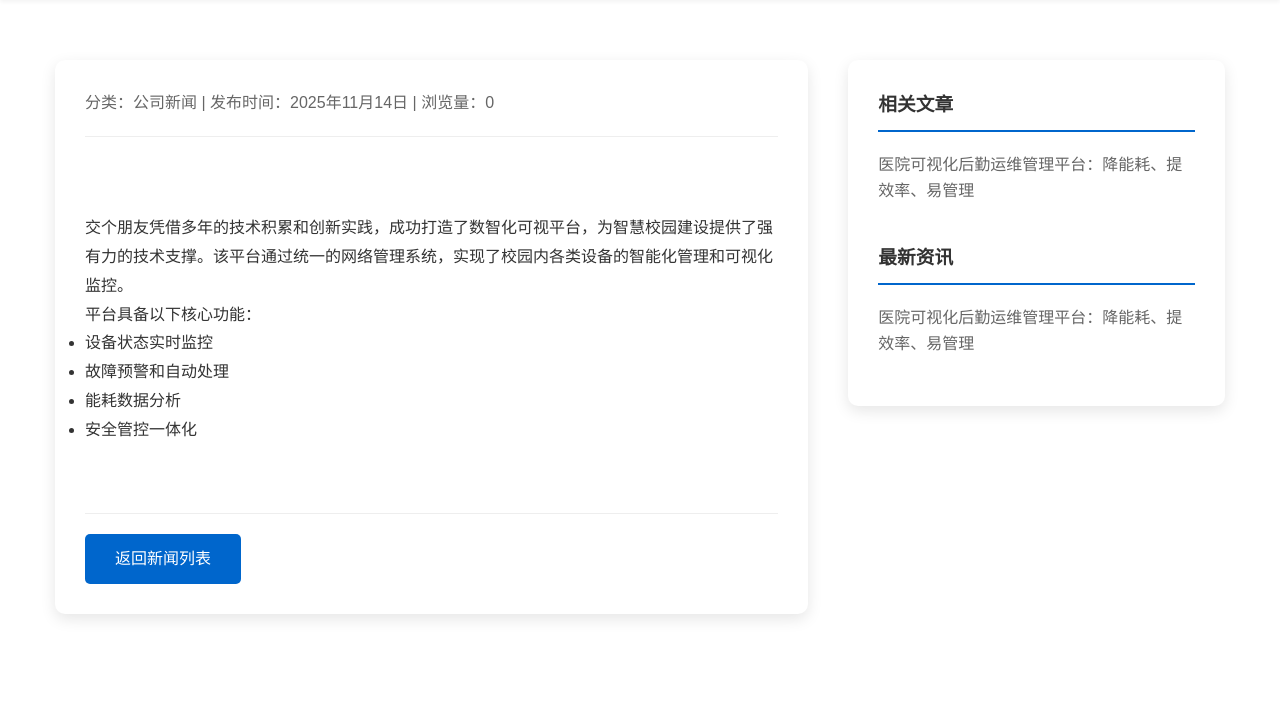
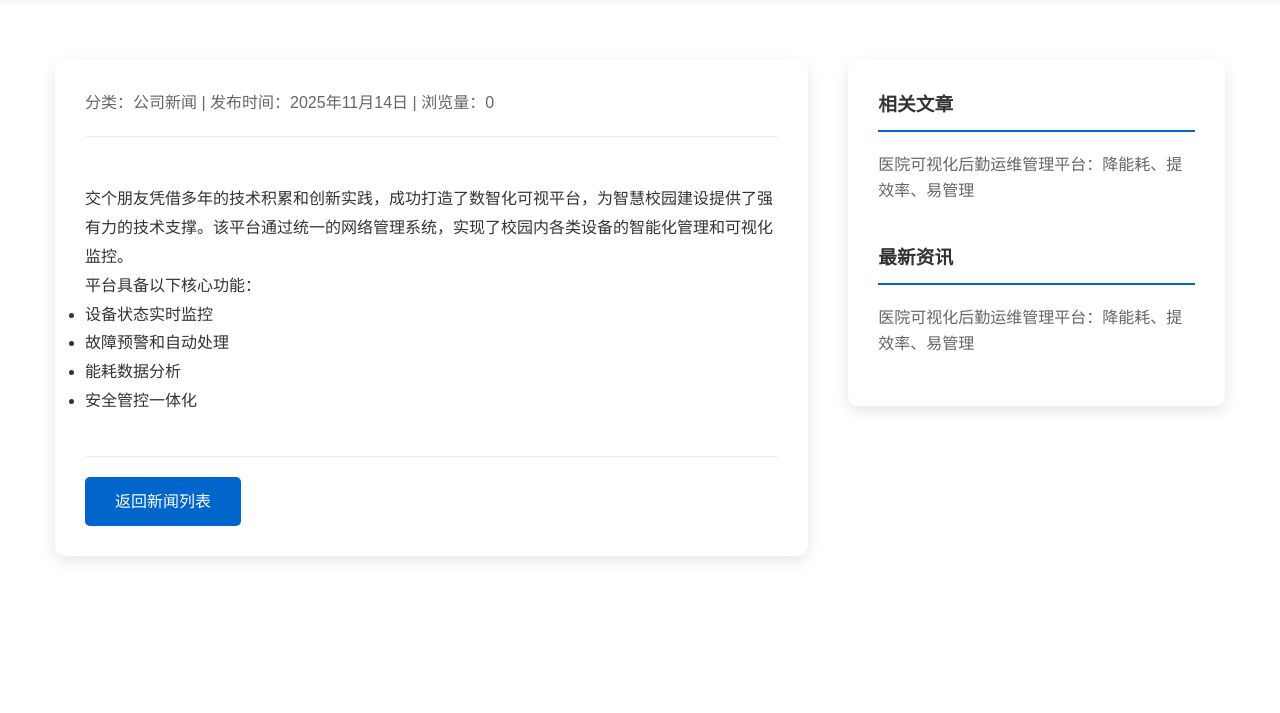
Before and after one commit to willMyLin/web-site-company, a PHP site: a page that uses news-detail.php in a window 1280 px wide. Shown: the part 62-775 px from the top of the page. Run offline with PHP 8.4, Linux system fonts and the light colour scheme; a user stored in the database is signed in; data comes from the database, SQL or seed files in the repository.

Commit message:
细节修改

```diff
--- a/news-detail.php
+++ b/news-detail.php
@@ -89,7 +89,7 @@ foreach($settingsResult as $setting) {
                         </div>
                         <?php endif; ?>
 
-                        <div class="article-content" style="line-height: 1.8; font-size: 16px; white-space: pre-wrap; word-wrap: break-word;">
+                        <div class="article-content" style="line-height: 1.8; font-size: 16px; white-space: pre-line; word-wrap: break-word;">
                             <?php echo $article['content']; ?>
                         </div>
                     </article>
```
Also changed, not shown: uploads/6915a14baf5f4.png (added), uploads/6915a16b55023.png (added), uploads/slider_1763017778_4591.png (deleted), uploads/slider_1763017793_5007.png (deleted), uploads/slider_1763027690_4004.png (added), uploads/slider_1763027710_8622.png (added).
